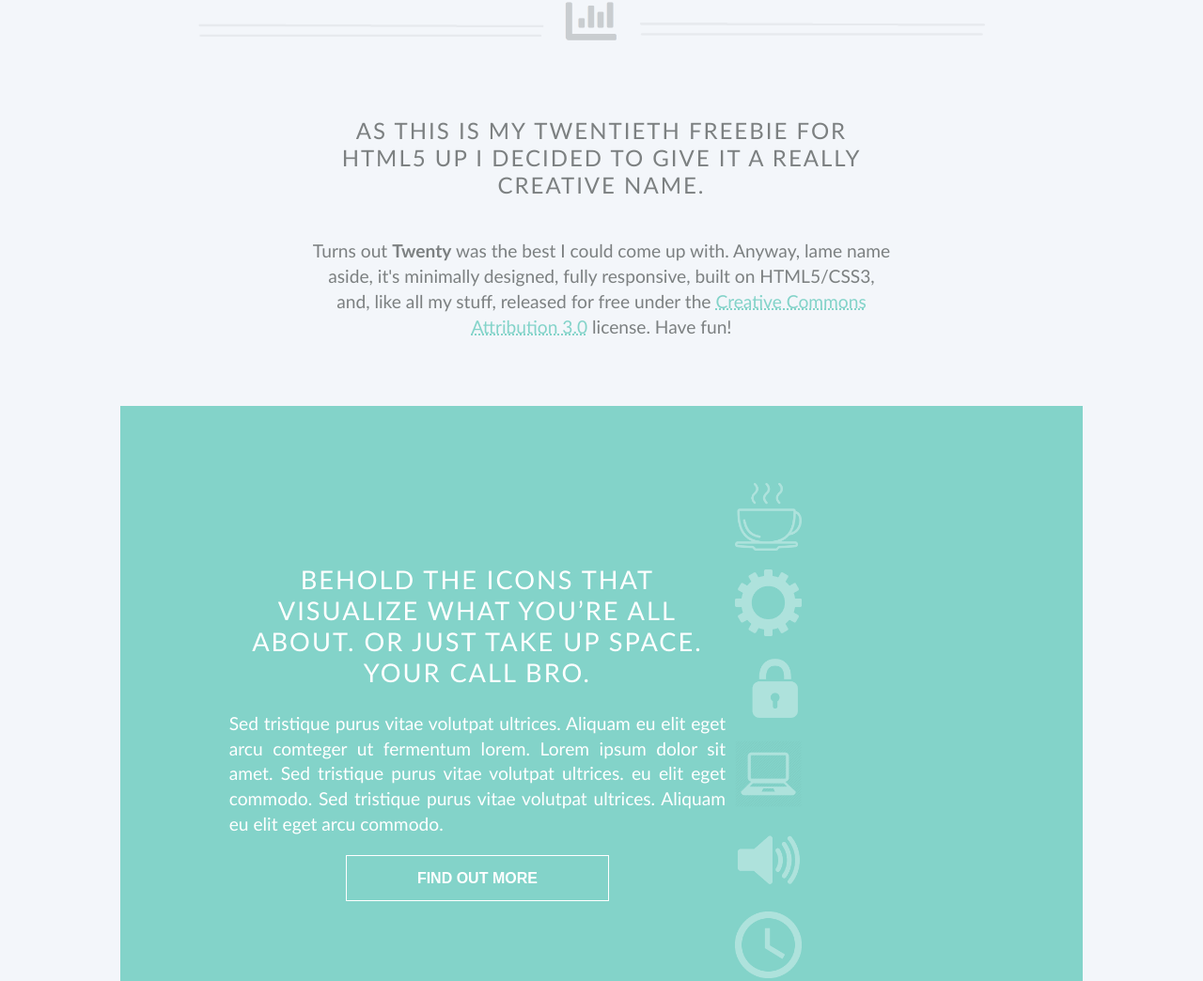
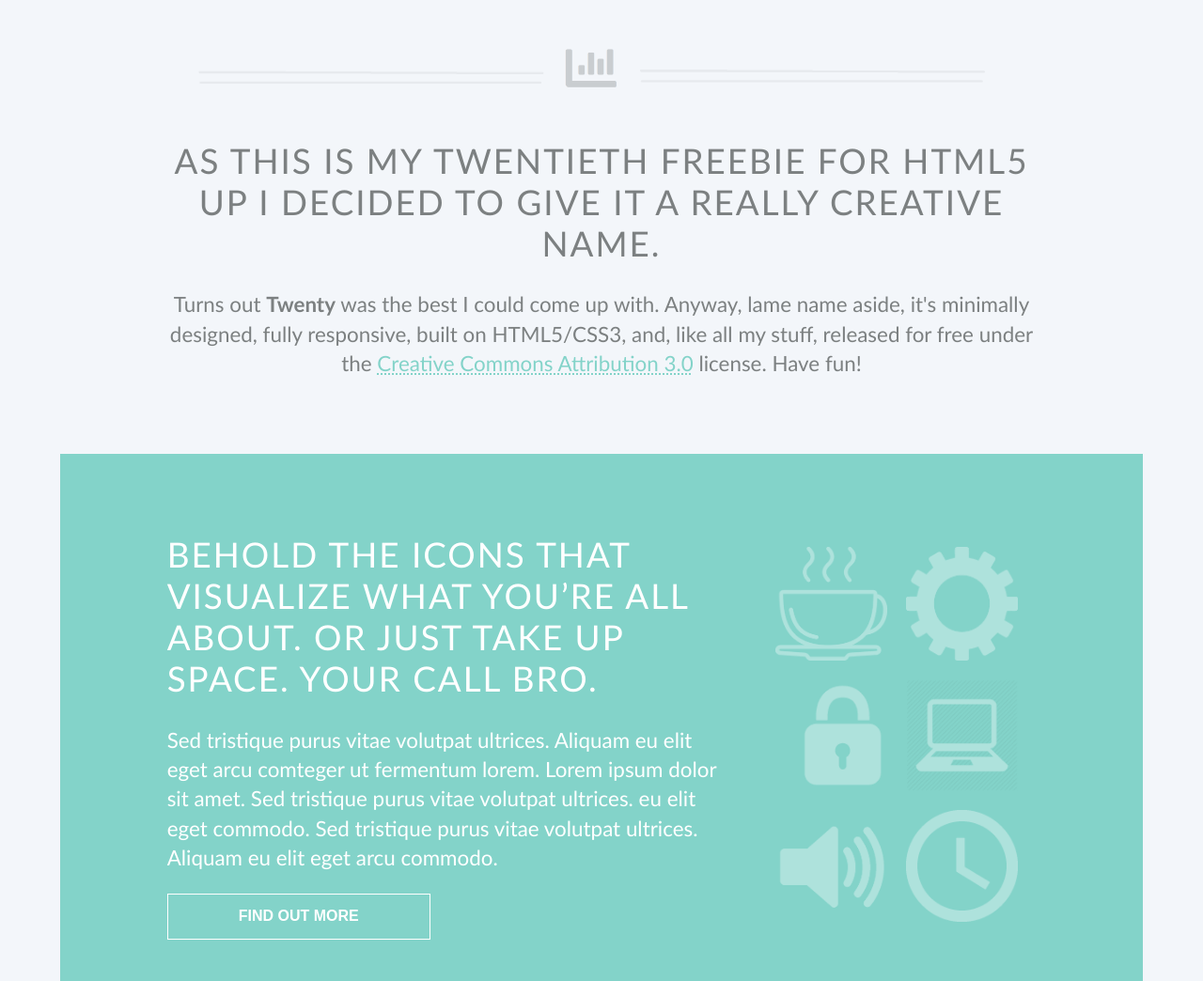
Before and after one commit to Thoinoo/ResponsiveDesignProjet2, a plain HTML site: page index.html in a window 1280 px wide. Shown: the part 641-1685 px from the top of the page at 94% size. Drawn offline with Linux system fonts and the light colour scheme.

Commit message:
finition media queries pour laptop

```diff
--- a/index.html
+++ b/index.html
@@ -91,17 +91,17 @@
             <div class="sectioncontainer">
                 <div class="section1">
                     <img src="media/backgroundgrey.png">
-                    <h3>AS THIS IS MY <b>TWENTIETH</b> FREEBIE FOR HTML5 UP I DECIDED TO GIVE IT A REALLY CREATIVE NAME.</h3>
+                    <h2>AS THIS IS MY <b>TWENTIETH</b> FREEBIE FOR HTML5 UP I DECIDED TO GIVE IT A REALLY CREATIVE NAME.</h2>
                     <p>Turns out <b>Twenty</b> was the best I could come up with. Anyway, lame name aside, it's minimally designed, fully responsive, built on HTML5/CSS3, and, like all my stuff, released for free under the <a>Creative Commons Attribution 3.0</a> license. Have fun!</p>
                 </div>
                 <div class="section2">
                     <div class="imgcontainer">
-                        <img class="imgblue" src="media/backgroundblue/img1.png">
-                        <img class="imgblue" src="media/backgroundblue/img2.png">
-                        <img class="imgblue" src="media/backgroundblue/img3.png">
-                        <img class="imgblue" src="media/backgroundblue/img4.png">
-                        <img class="imgblue" src="media/backgroundblue/img5.png">
-                        <img class="imgblue" src="media/backgroundblue/img6.png">
+                        <img src="media/backgroundblue/img1.png">
+                        <img src="media/backgroundblue/img2.png">
+                        <img src="media/backgroundblue/img3.png">
+                        <img src="media/backgroundblue/img4.png">
+                        <img src="media/backgroundblue/img5.png">
+                        <img src="media/backgroundblue/img6.png">
                     </div>
                     <div class="section2text">
                         <h2>Behold the <b>icons</b> that visualize what you’re all about. or just take up space. your call bro.</h2>
@@ -173,7 +173,9 @@
                 </div>
                 <div class="container">
                     <p>© Untitled</p>
+                    <span class="dottedpipe"></span>
                     <p>Design: <a>HTML5 UP</a></p>
+                    <span class="dottedpipe"></span>
                     <p>Demo Images: <a>Michael Domaradzki</a></p>
                 </div>
             </div>
--- a/stylesheet.css
+++ b/stylesheet.css
@@ -569,10 +569,39 @@ a, .inputbuttonnavbar, .buttonblack, .buttonblue, .buttonheader, .buttonwhite, .
     }
 
 
+    h1
+    {
+        font-size: 4em;
+    }
+
+    h2
+    {
+        font-size: 2.3em
+    }
+
+    h3
+    {
+        line-height: 1.5em;
+    }
+
+
+    p
+    {
+        font-size: 1.4em;
+    }
+
+    hr.white
+    {
+        border-top: 2px solid white;
+        width: 264px;
+        margin: 3.5px;
+    }
+
+
     .header
     {
         background-color: rgba(0, 0, 0, 0.192);
-        height: 400px;
+        height: 450px;
         width: 300px;
         margin:0;
         padding: 0 5%;
@@ -592,7 +621,7 @@ a, .inputbuttonnavbar, .buttonblack, .buttonblue, .buttonheader, .buttonwhite, .
     .sectioncontainer
     {
         margin: 0;
-        padding: 0 10%;
+        padding: 0 5%;
         padding-bottom: 10vh;
         background-color: #F3F6FA;
 
@@ -600,42 +629,84 @@ a, .inputbuttonnavbar, .buttonblack, .buttonblue, .buttonheader, .buttonwhite, .
 
     .section1
     {
-        padding: 0 20%;
+        padding: 0 10%;
         padding-top: 0;
         padding-bottom: 5%;
     }
 
     .section1 img
     {
-        max-width: 150%;
-        margin-bottom: 50px;
+        max-width: 100%;
+        margin-bottom: 0;
+        margin-top: 0;
+
     }
 
     .section2
     {
         flex-direction: row-reverse;
+        justify-content: space-evenly;
+    }
+
+    .section2 p, .section2 h2
+    {
+        text-align: left;
     }
 
     .section2text
     {
         width: 60%;
+        align-items: start;
     }
 
+    .section2 img
+    {
+        max-height: 30%;
+    }
 
 
     .imgcontainer
     {
         width: 30%;
-
-        display: flex;
-        flex-direction: column;
-        justify-content: center;
-        flex-wrap: wrap;
     }
 
-    .section2 img
+    .imgcontainer img
     {
-        max-height: 30%;
+        max-width: 40%;
+    }
+
+
+    .section3
+    {
+        flex-direction: row;
+        padding: 0;
+    }
+
+    .section3 div
+    {
+        padding: 3%;
+    }
+
+    .section3 p, .section4 p
+    {
+        text-align: center;
+    }
+
+
+    .section4
+    {
+        padding: 5% 0;
+    }
+
+    .containerarticle
+    {
+        flex-flow: row wrap;
+        justify-content: space-evenly;
+    }
+
+    .article
+    {
+        width: 40%;
     }
 
 
@@ -654,8 +725,8 @@ a, .inputbuttonnavbar, .buttonblack, .buttonblue, .buttonheader, .buttonwhite, .
 
     .footer input
     {
-        min-height: 5vh;
-        min-width: 5vh;
+        min-height: 7vh;
+        min-width: 7vh;
     }
 
     .container
@@ -663,5 +734,14 @@ a, .inputbuttonnavbar, .buttonblack, .buttonblue, .buttonheader, .buttonwhite, .
         flex-direction: row;
     }
 
+    .dottedpipe
+    {
+        width: 1px;
+        height: 17px;
+        border-left: 1px dotted rgb(58, 58, 58);
+
+        margin: 0 20px;
+    }
+
 
 }
```
